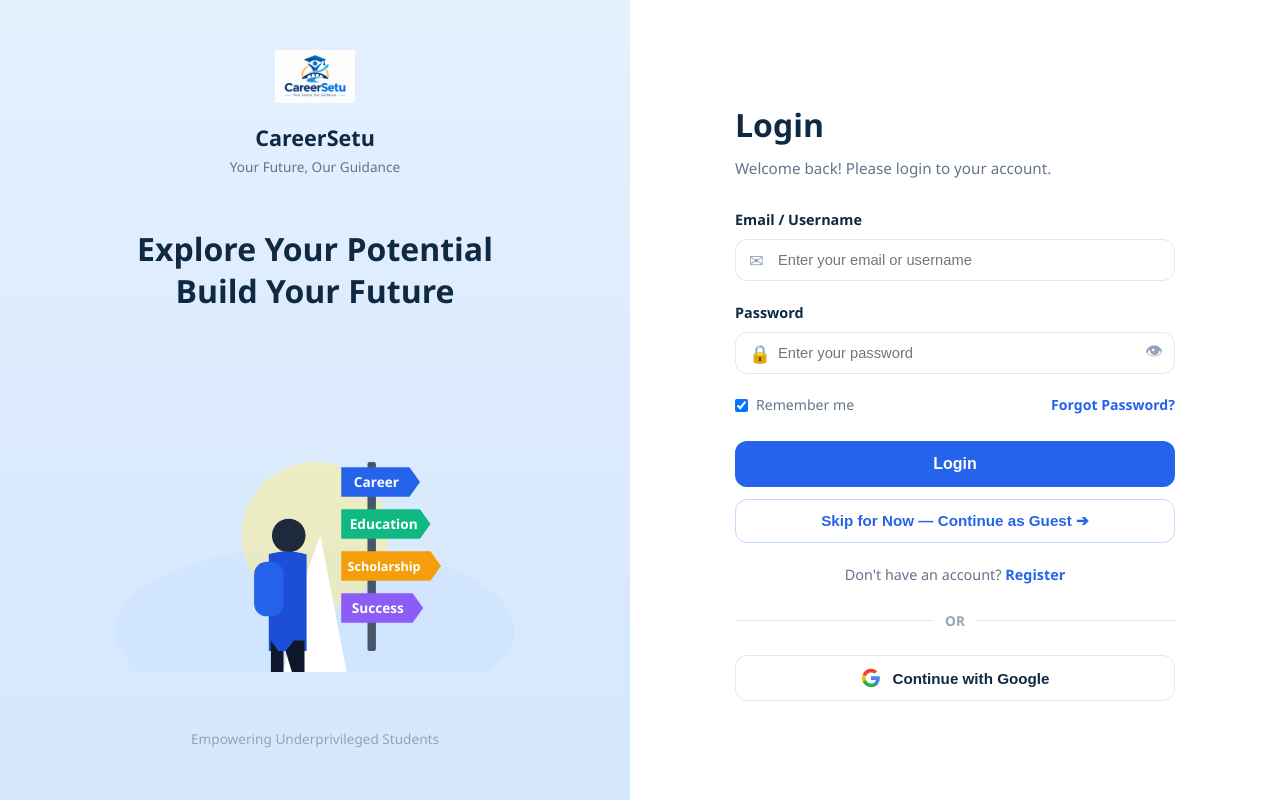
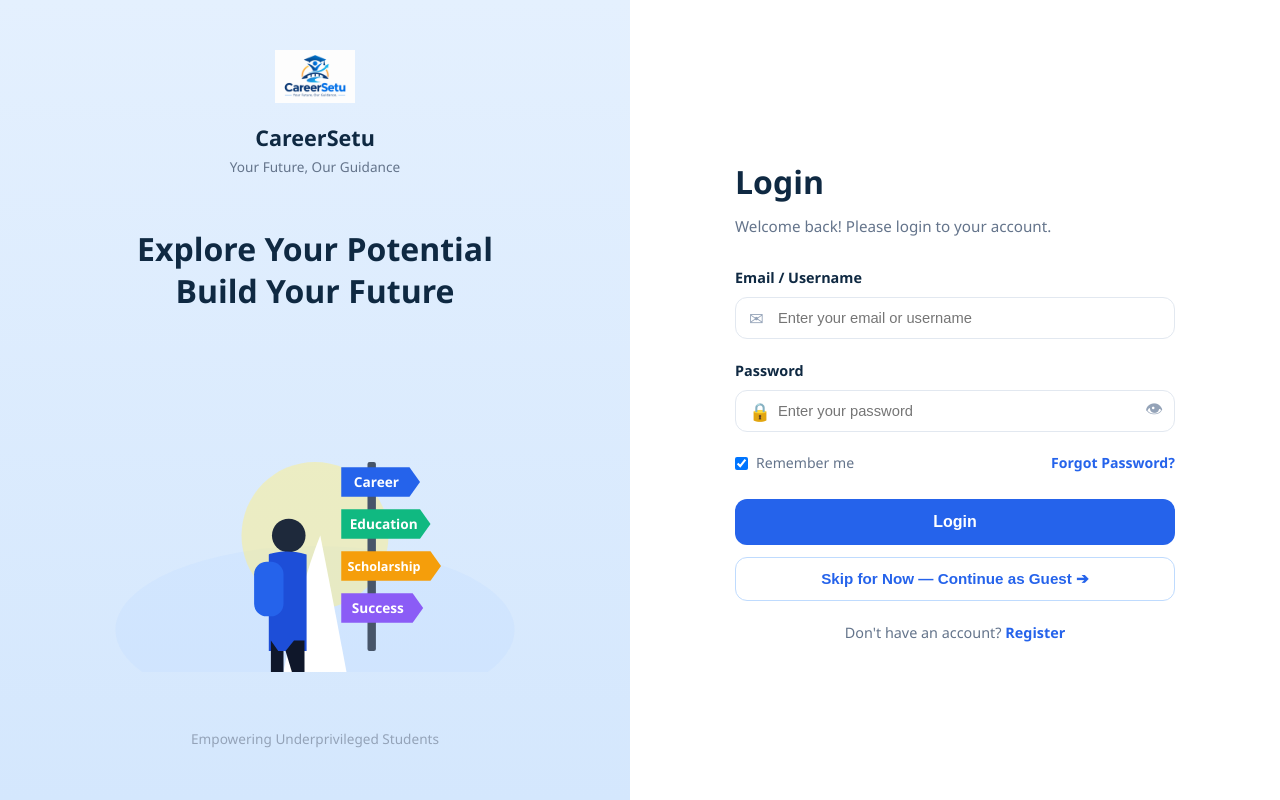
Before and after one commit to rp913060522-cloud/Group_project, a website: page frontend/login.html in a window 1280 px wide. Drawn offline with Linux system fonts and the light colour scheme.

Commit message:
Remove Google Sign-In button and divider from login page

```diff
--- a/frontend/css/login.css
+++ b/frontend/css/login.css
@@ -382,53 +382,6 @@
   font-weight: 700;
 }
 
-.or-divider {
-  display: flex;
-  align-items: center;
-  text-align: center;
-  margin: 24px 0;
-  color: var(--text-light);
-  font-size: 0.85rem;
-  font-weight: 600;
-}
-
-.or-divider::before, .or-divider::after {
-  content: '';
-  flex: 1;
-  border-bottom: 1px solid var(--border);
-}
-
-.or-divider span {
-  padding: 0 12px;
-}
-
-.google-btn {
-  width: 100%;
-  padding: 12px;
-  border: 1px solid var(--border);
-  border-radius: var(--radius-md);
-  background: #ffffff;
-  display: flex;
-  align-items: center;
-  justify-content: center;
-  gap: 12px;
-  font-size: 0.95rem;
-  font-weight: 600;
-  color: var(--text-main);
-  cursor: pointer;
-  transition: var(--transition);
-}
-
-.google-btn:hover {
-  background: #f8fafc;
-  border-color: #cbd5e1;
-}
-
-.google-icon {
-  width: 20px;
-  height: 20px;
-}
-
 @media (max-width: 900px) {
   .login-page-wrapper {
     flex-direction: column;
--- a/frontend/login.html
+++ b/frontend/login.html
@@ -114,21 +114,6 @@
           Don't have an account? <a href="register.html">Register</a>
         </div>
 
-        <div class="or-divider">
-          <span>OR</span>
-        </div>
-
-        <!-- Google Login Button -->
-        <button type="button" class="google-btn" onclick="alert('Google Auth is scheduled for Phase 2 integration.');">
-          <svg class="google-icon" viewBox="0 0 24 24">
-            <path fill="#4285F4" d="M22.56 12.25c0-.78-.07-1.53-.2-2.25H12v4.26h5.92c-.26 1.37-1.04 2.53-2.21 3.31v2.77h3.57c2.08-1.92 3.28-4.74 3.28-8.09z"/>
-            <path fill="#34A853" d="M12 23c2.97 0 5.46-.98 7.28-2.66l-3.57-2.77c-.98.66-2.23 1.06-3.71 1.06-2.86 0-5.29-1.93-6.16-4.53H2.18v2.84C3.99 20.53 7.7 23 12 23z"/>
-            <path fill="#FBBC05" d="M5.84 14.09c-.22-.66-.35-1.36-.35-2.09s.13-1.43.35-2.09V7.06H2.18C1.43 8.55 1 10.22 1 12s.43 3.45 1.18 4.94l2.85-2.22.81-.63z"/>
-            <path fill="#EA4335" d="M12 5.38c1.62 0 3.06.56 4.21 1.64l3.15-3.15C17.45 2.09 14.97 1 12 1 7.7 1 3.99 3.47 2.18 7.06l3.66 2.84c.87-2.6 3.3-4.52 6.16-4.52z"/>
-          </svg>
-          Continue with Google
-        </button>
-
       </div>
     </div>
 
```
